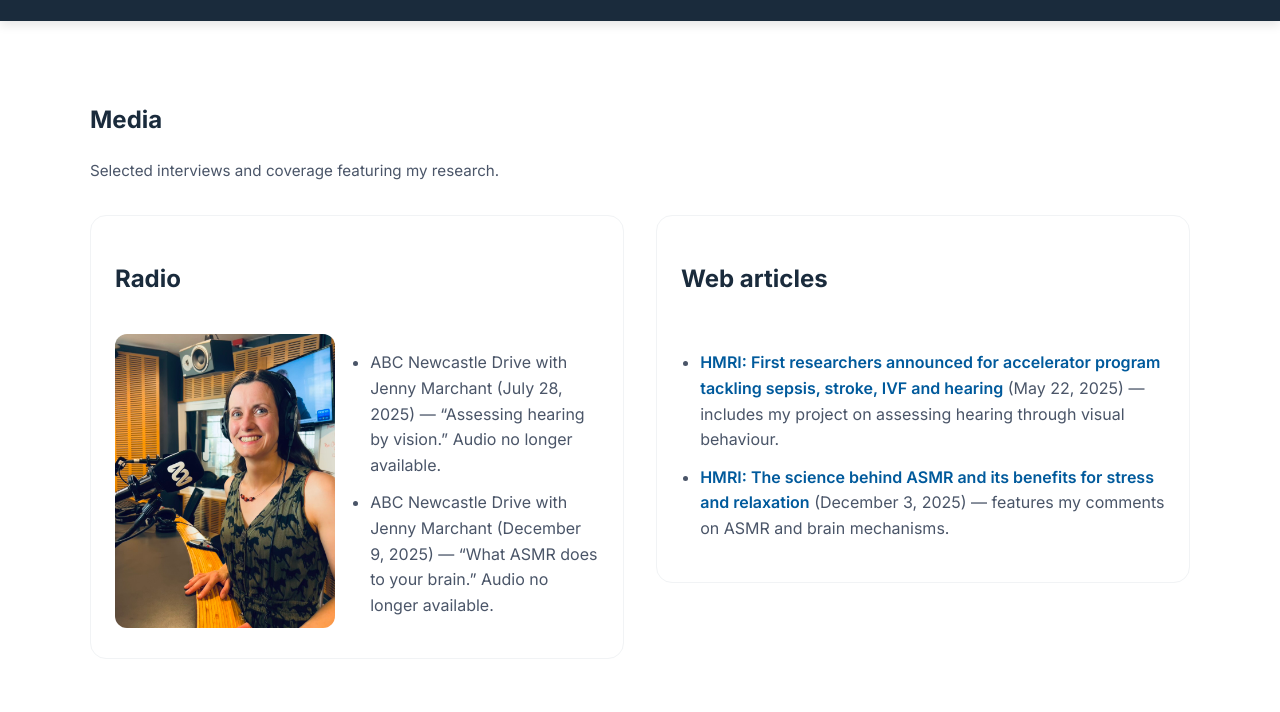
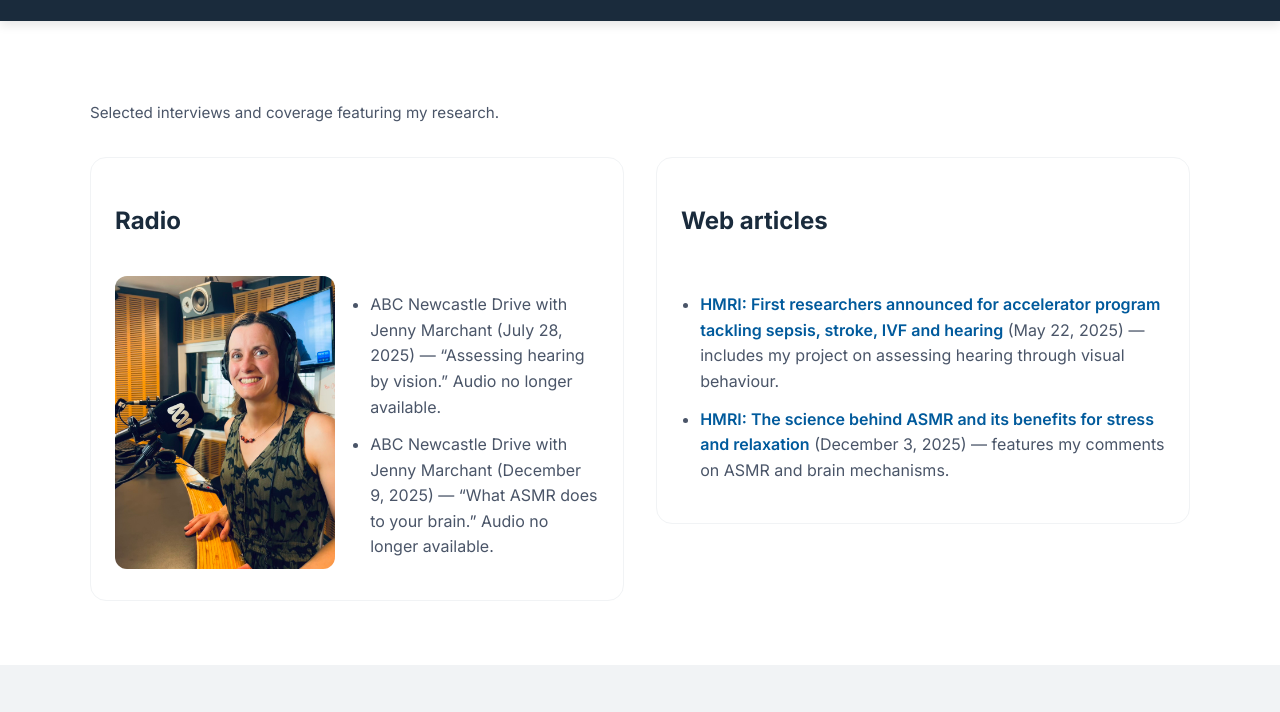
Before and after one commit to AnnaBhlr/annabhlr.github.io, a plain HTML site: page media.html in a window 1280 px wide. Shown: the part 88-800 px from the top of the page. Drawn offline with Linux system fonts and the light colour scheme.

Commit message:
Update media.html

```diff
--- a/media.html
+++ b/media.html
@@ -478,7 +478,6 @@
 <main>
 
         <section class="media-section">
-            <h1>Media</h1>
             <p class="media-meta">Selected interviews and coverage featuring my research.</p>
 
             <div class="media-blocks">
```
